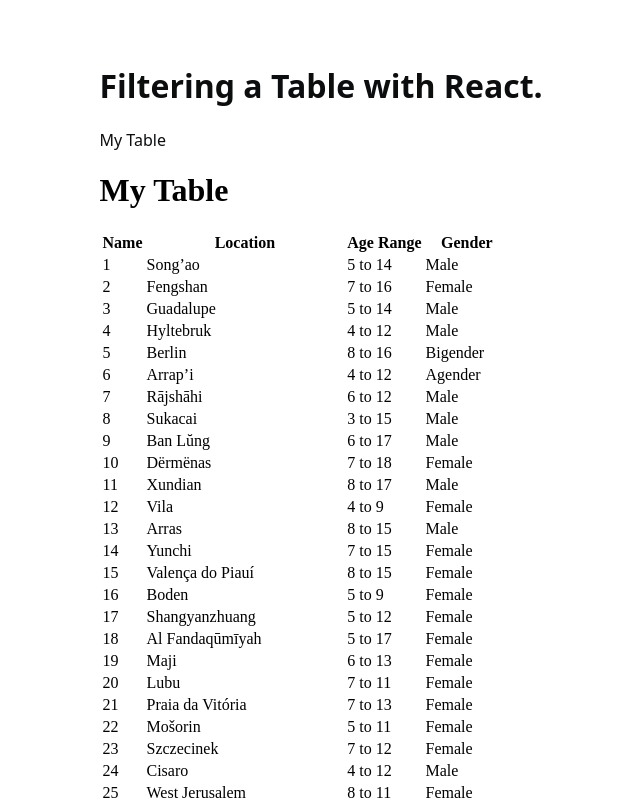
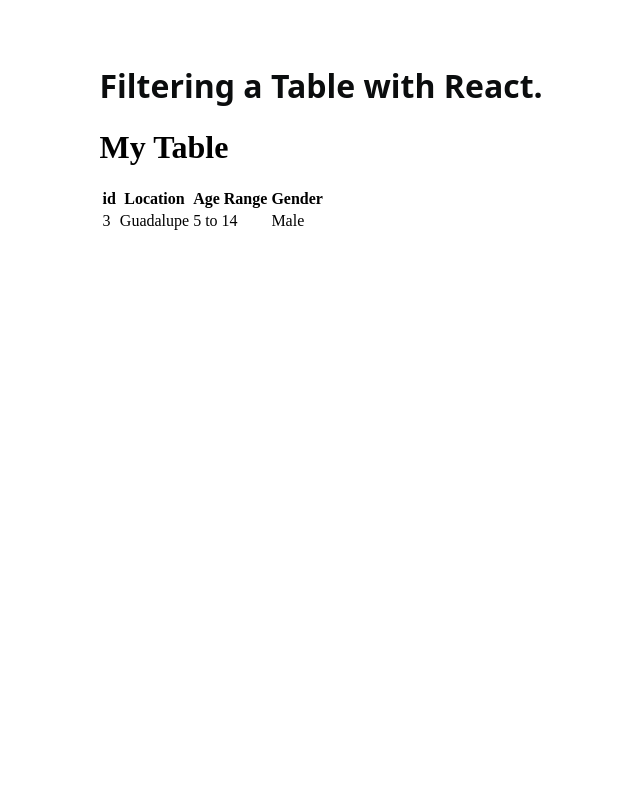
Before and after one commit to bloomfieldj/table-filter-test, a Next.js app: page / in a window 1280 px wide. Shown: the top 800 px of the page, without its empty margins (248-888 px from the left). Built offline with nearby package versions, Linux system fonts and the light colour scheme.

Commit message:
add location hook

```diff
--- a/components/Filter.jsx
+++ b/components/Table.jsx
@@ -1,15 +1,25 @@
+import { useEffect, useState } from 'react'
 import {db} from '../lib/db'
 const entry = {"id":1,"location":"Song’ao","min_age":5,"max_age":14,"gender":"Male"}
 
-export default function Filter(){
-    const database = db;
+
+export default function Table(){
+    const [location, setLocation] = useState("Guadalupe")
+
+
+
+    const database = db.filter( entry => (
+        entry.location == location
+    ))
+
+
     return (
         <>
           <h1>My Table </h1>
           <table>
               <tr>
                   <th>
-                    Name
+                    id
                   </th>
                   <th>
                       Location
--- a/pages/index.jsx
+++ b/pages/index.jsx
@@ -1,7 +1,7 @@
 import Head from 'next/head'
 import { styled } from '../stitches.config'
 import StitchesLogo from '../components/StitchesLogo'
-import Filter from '../components/Filter'
+import Table from '../components/Table'
 
 const Box = styled('div', {})
 
@@ -43,8 +43,7 @@ export default function Home() {
       </Head>
       <Container size={{ '@initial': '1', '@bp1': '2' }}>
         <Text as="h1">Filtering a Table with React.</Text>
-        <Text> My Table</Text>
-        <Filter />
+        <Table />
       </Container>
     </Box>
   )
```
